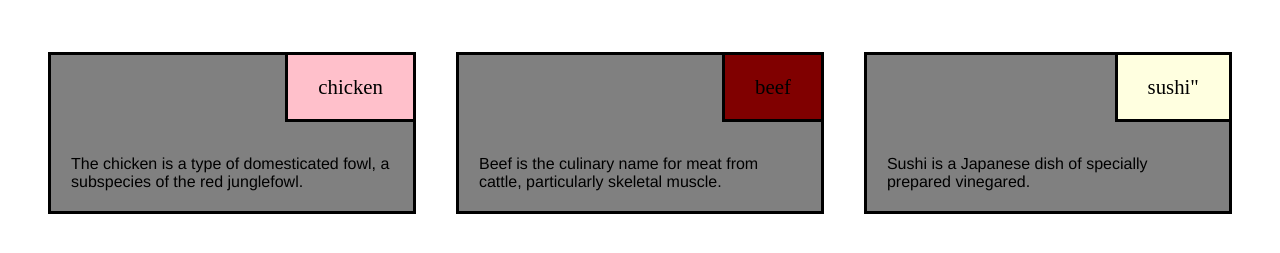
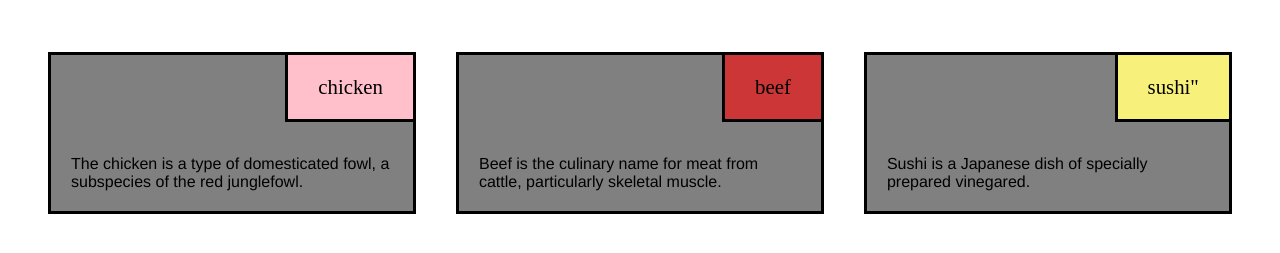
Before and after one commit to mahnoorfatima97/Our-Menu, a plain HTML site: page module2-solution/index.html in a window 1280 px wide. Shown: the part 61-314 px from the top of the page. Drawn offline with Linux system fonts and the light colour scheme.

Commit message:
my page.

```diff
--- a/module2-solution/css/mine_css.css
+++ b/module2-solution/css/mine_css.css
@@ -42,7 +42,7 @@ div{
   }
 #title2 {
   position: relative;
-  background-color: maroon;
+  background-color: #CC3636;
   float:right;
   padding-top:20px;
   padding-bottom:20px;
@@ -53,7 +53,7 @@ div{
 }
 #title3 {
   position: relative;
-  background-color: lightyellow;
+  background-color: #F7F07B;
   float:right;
   padding-top:20px;
   padding-bottom:20px;
```
